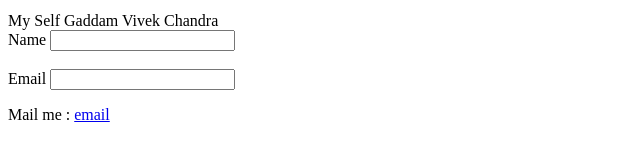
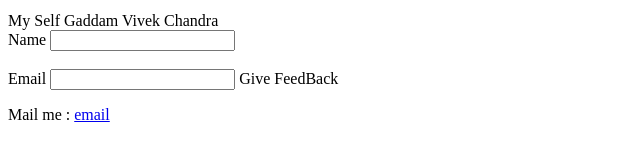
Before and after one commit to VivekGaddam/WTLab, a plain HTML site: page week-1/Hobby.html in a window 1280 px wide. Shown: the part 527-688 px from the top of the page, 0-640 px from the left. Drawn offline with Linux system fonts and the light colour scheme.

Commit message:
week-2commit

```diff
--- a/week-1/Hobby.html
+++ b/week-1/Hobby.html
@@ -43,6 +43,7 @@
             <br>
             <label for="email">Email</label>
             <input type="email" name="email" id="email">
+            <label for="feedback">Give FeedBack</label>
 
             <p>Mail me : <a href="mailto:vivekgaddam02@gmail.com">email</a></p>
         </form>
```
